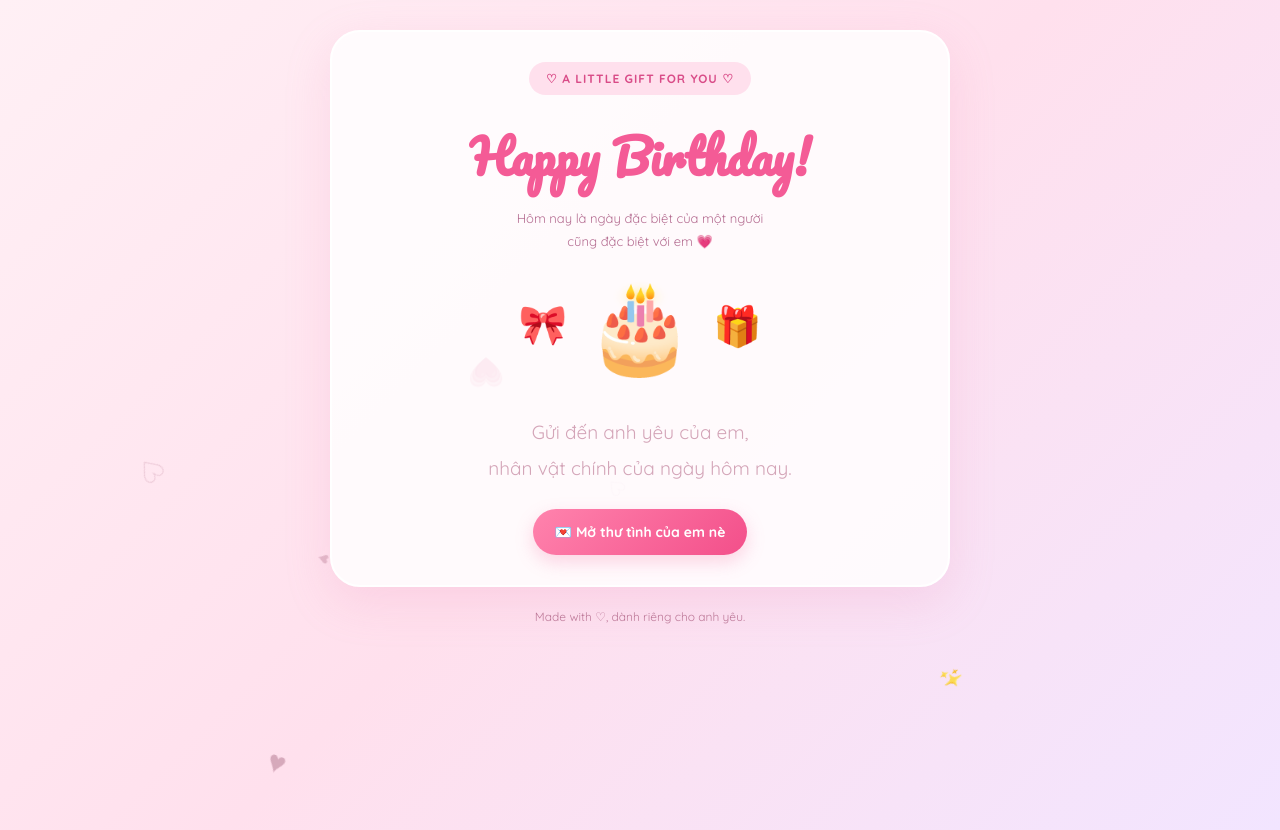
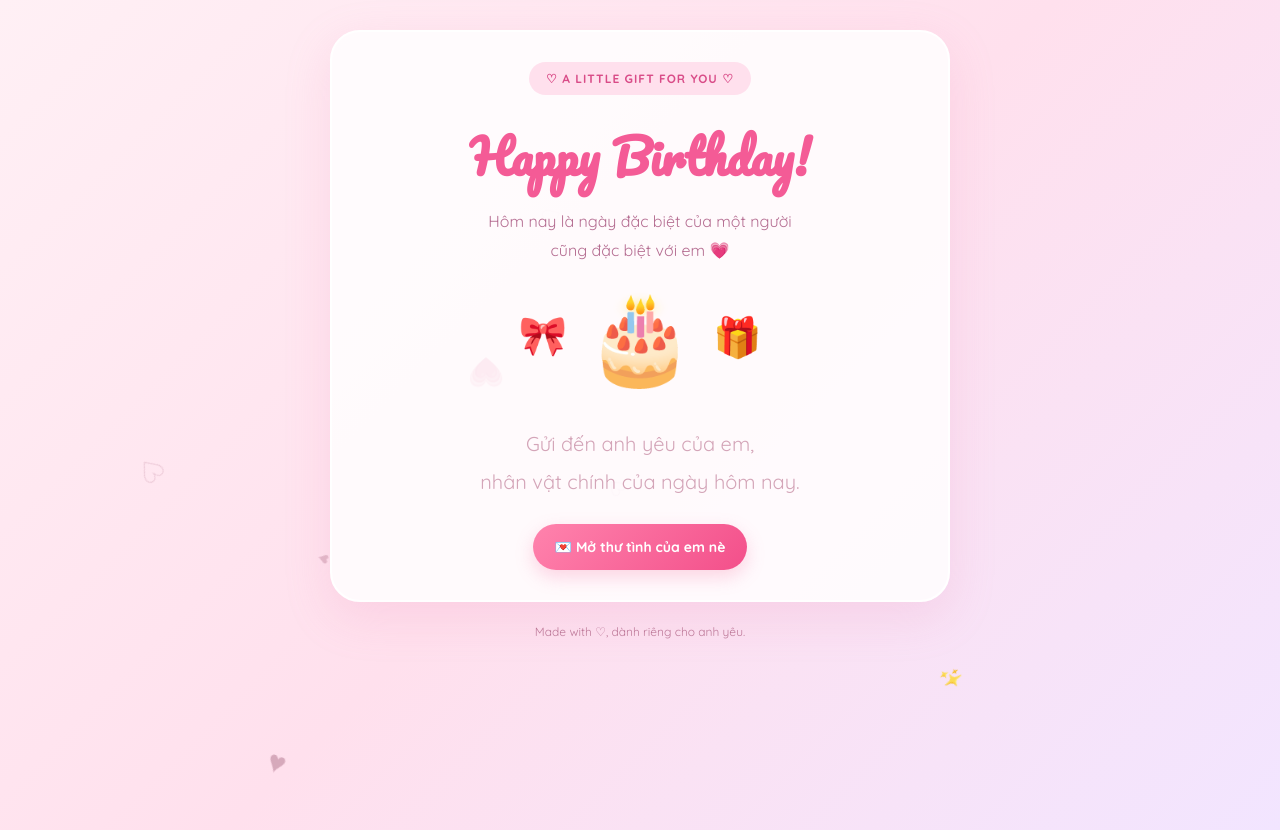
Before and after one commit to NgocAnhxyz/birthday-for-you, a plain HTML site: page index.html in a window 1280 px wide. Drawn offline with Linux system fonts and the light colour scheme.

Commit message:
Increase font sizes for subtitle, small-text, and message

```diff
--- a/index.html
+++ b/index.html
@@ -58,7 +58,7 @@ h1 {
 }
 
 .subtitle {
-    font-size: 13px;
+    font-size: 16px;
     line-height: 1.8;
     color: #b56d91;
 }
@@ -90,7 +90,7 @@ h1 {
 }
 
 .small-text {
-    font-size: 19px;
+    font-size: 20px;
     line-height: 1.9;
     margin: 15px 0 23px;
 }
@@ -151,7 +151,7 @@ button {
 }
 
 .message p {
-    font-size: 19px;
+    font-size:22px;
     line-height: 2;
     margin-bottom: 17px;
     color: #95516f;
```
